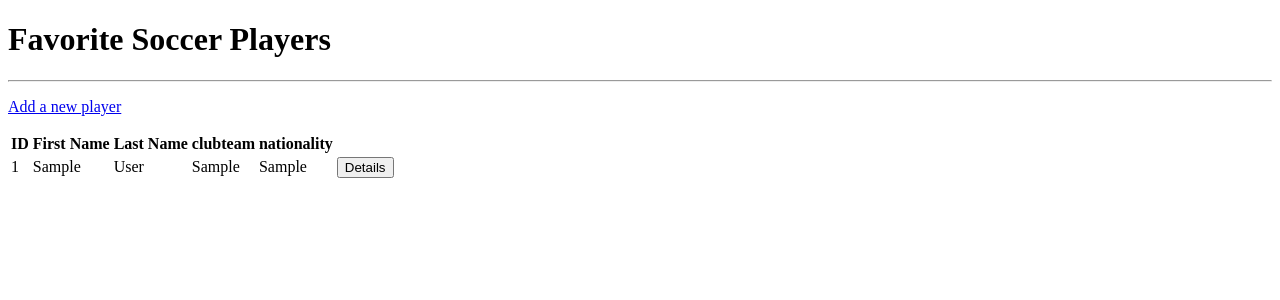
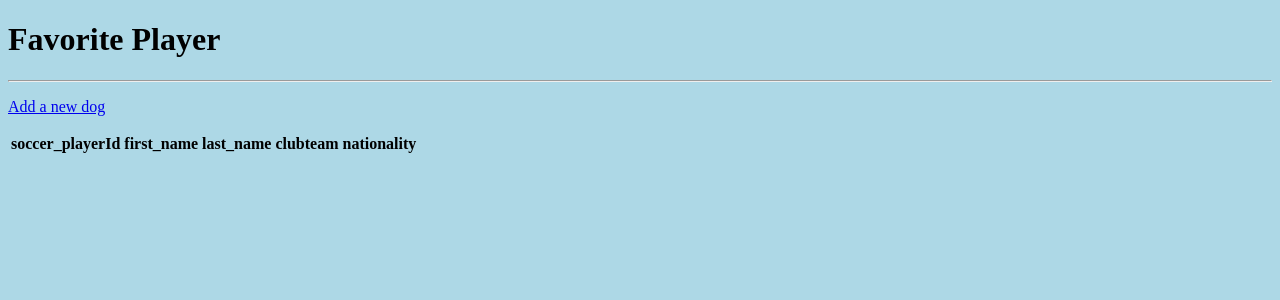
Before and after one commit to alexcontreras1098/HW4, a Flask app: page / in a window 1280 px wide. Shown: the top 300 px of the page. Run offline with Flask 2, Linux system fonts and the light colour scheme; tables that the repository leaves empty hold one stand-in row (values such as "Sample post"); one stand-in notice (Sample message) is shown; lists and menus that the app fills with data are empty.

Commit message:
'version1'

```diff
--- a/app.py
+++ b/app.py
@@ -13,19 +13,14 @@
 dbhost = os.environ.get('DBHOST')
 dbname = os.environ.get('DBNAME')
 
-#conn = "mysql+pymysql://{0}:{1}@{2}/{3}".format(secrets.dbuser, secrets.dbpass, secrets.dbhost, secrets.dbname)
 conn = "mysql+pymysql://{0}:{1}@{2}/{3}".format(dbuser, dbpass, dbhost, dbname)
 
 app = Flask(__name__)
 app.config['SECRET_KEY']='SuperSecretKey'
 app.config['SQLALCHEMY_DATABASE_URI'] = conn
-app.config['SQLALCHEMY_TRACK_MODIFICATIONS'] = False
-
-
 db = SQLAlchemy(app)
 
 class acntreras_soccerplayersapp(db.Model):
-    #__tablename__ = 'results'
     soccer_playerId = db.Column(db.Integer, primary_key=True)
     first_name = db.Column(db.String(255))
     last_name = db.Column(db.String(255))
@@ -34,8 +29,6 @@
 
     def __repr__(self):
         return "id: {0} | first name: {1} | last name: {2} | clubteam: {3} | nationality: {4} ".format(self.id, self.first_name, self.last_name, self.clubteam, self.nationality)
-
-
 
 
 class PlayerForm(FlaskForm):
@@ -49,41 +42,17 @@
     all_players = acntreras_soccerplayersapp.query.all()
     return render_template('index.html', players=all_players, pageTitle='Favorite Soccer Players')
 
-@app.route('/player/new', methods=['GET', 'POST'])
+@app.route('/add_player', methods=['GET', 'POST'])
 def add_player():
     form = PlayerForm()
     if form.validate_on_submit():
         player = acntreras_soccerplayersapp(first_name=form.first_name.data, last_name=form.last_name.data, clubteam=form.clubteam.data, nationality=form.nationality.data)
         db.session.add(player)
         db.session.commit()
+        print('Player was successully added!')
         return redirect('/')
 
-    return render_template('add_player.html', form=form, pageTitle='Add A New Player', legend="Add A New Player")
-
-@app.route('/player/<int:soccer_playerId>', methods=['GET','POST'])
-def player(soccer_playerId):
-    player = acntreras_soccerplayersapp.query.get_or_404(soccer_playerId)
-    return render_template('player.html', form=player, pageTitle='Player Details')
-
-@app.route('/friend/<int:friend_id>/update', methods=['GET','POST'])
-def update_friend(soccer_playerId):
-    player = acntreras_soccerplayersapp.query.get_or_404(friend_id)
-    form = PlayerForm()
-    if form.validate_on_submit():
-        player.first_name = form.first_name.data
-        player.last_name = form.last_name.data
-        player.clubteam = form.clubteam.data
-        player.nationality = form.nationality.data
-        db.session.commit()
-        flash('Your player has been updated.')
-        return redirect(url_for('player', soccer_playerId=friend.soccer_playerId))
-    #elif request.method == 'GET':
-    form.first_name.data = friend.first_name
-    form.last_name.data = friend.last_name
-    player.clubteam = form.clubteam.data
-    player.nationality = form.nationality.data
-    return render_template('add_player.html', form=form, pageTitle='Update Post',
-                            legend="Update A player")
+    return render_template('add_player.html', form=form, pageTitle='Add A New Player')
 
 @app.route('/player/<int:soccer_playerId>/delete', methods=['POST'])
 def delete_player(soccer_playerId):
--- /dev/null
+++ b/static/stylesheet.css
@@ -0,0 +1,3 @@
+body {
+  background-color: lightblue;
+}
--- a/templates/base.html
+++ b/templates/base.html
@@ -4,12 +4,7 @@
   <head>
     <meta charset="utf-8">
     <title>{{ pageTitle }}</title>
-<script src="https://ajax.googleapis.com/ajax/libs/jquery/3.4.1/jquery.min.js"></script>
-
-<style>
-#flash { display:none; background-color:white; color:red}
-</style>
-
+	<link rel="stylesheet" type="text/css" href="{{ url_for('static', filename='static/stylesheet.css') }}">
   <script>
       $(function() {
      $('#flash').delay(500).fadeIn('normal', function() {
@@ -17,13 +12,14 @@
      });
   });
   </script>
-
+  <style>
+  #flash { display:none; background-color:#000; color:#fff}
+  </style>
 </head>
 
   <body>
-      <h1> Favorite Soccer Players </h1>
+    <h1> Favorite Player </h1>
     <hr>
-
       {% block body %}
 
 	  {% endblock %}
--- a/templates/index.html
+++ b/templates/index.html
@@ -2,15 +2,13 @@
 {% extends 'base.html' %}
 
 {% block body %}
-<p><a href="{{ url_for('add_player')}}"> Add a new player</a></p>
-
+<p><a href="{{ url_for('.add_dog')}}"> Add a new dog</a>
 {% with messages = get_flashed_messages() %}
 {% if messages %}
- <div class="alert alert-warning alert-dismissible fade show" role="alert" id="flash">
+<div id='flash'>
   {% for message in messages %}
   <strong>Alert!</strong> {{ message }}
-   <button type="button" class="close" data-dismiss="alert" aria-label="Close">
-     <span aria-hidden="true">&times;</span>
+  <button type="close" value="x">
   </button>
   {% endfor %}
   {% endif %}
@@ -21,28 +19,29 @@
     <table>
         <thead>
             <tr>
-                <th>ID</th>
-                <th>First Name</th>
-                <th>Last Name</th>
+                <th>soccer_playerId</th>
+                <th>first_name</th>
+                <th>last_name</th>
                 <th>clubteam</th>
                   <th>nationality</th>
+
             </tr>
         </thead>
 
       <tbody>
-            {% for row in players %}
-            <tr>
-                <td> {{ row.soccer_playerId }}</td>
-                <td> {{ row.first_name }}</td>
-                <td> {{ row.last_name }}</td>
-                <td> {{ row.clubteam }}</td>
-                <td> {{ row.nationality }}</td>
+
+            {% for row in player %}      <tr>
+
+                <td> {{ row.dogId }}</td>
+                <td> {{ row.dogName }}</td>
+                <td> {{ row.age }}</td>
+                <td> {{ row.breed }}</td>
+
       <td>
-            <form action="{{ url_for('player', soccer_playerId_id=row.soccer_playerId) }}" method="POST">
-              <input type="submit" value="Details" class="btn btn-info" />
+        <form action="/delete_player/{{ row.soccer_playerId }}" method="POST">
+          <input type="submit" value="Delete" class="btn btn-danger" />
         </form>
       </td>
-
             </tr>
             {% endfor %}
         </tbody>
```
Also changed, not shown: templates/add_player.html (+4 -14 lines). Lines whose indentation alone changed are shown as unchanged.
